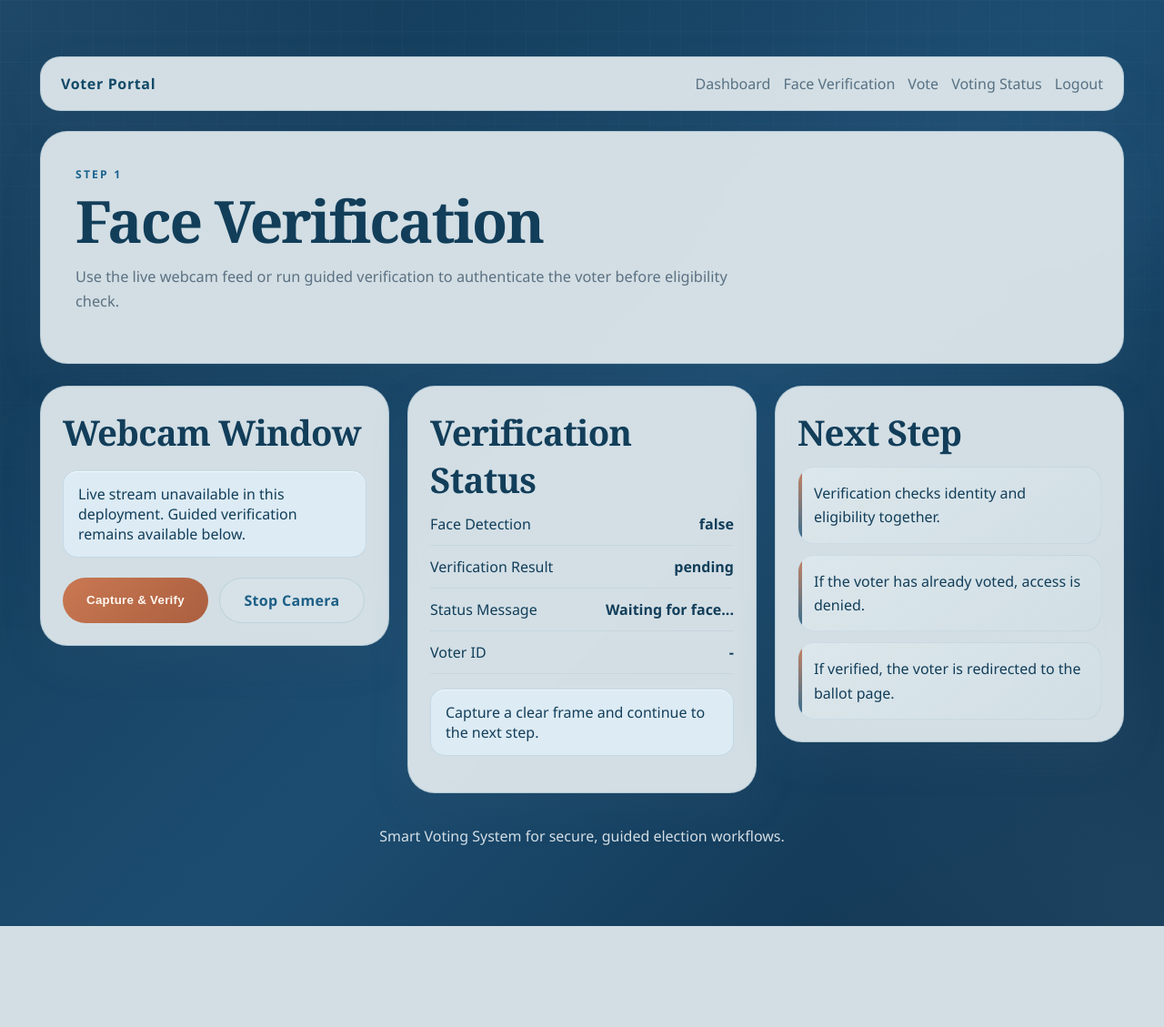
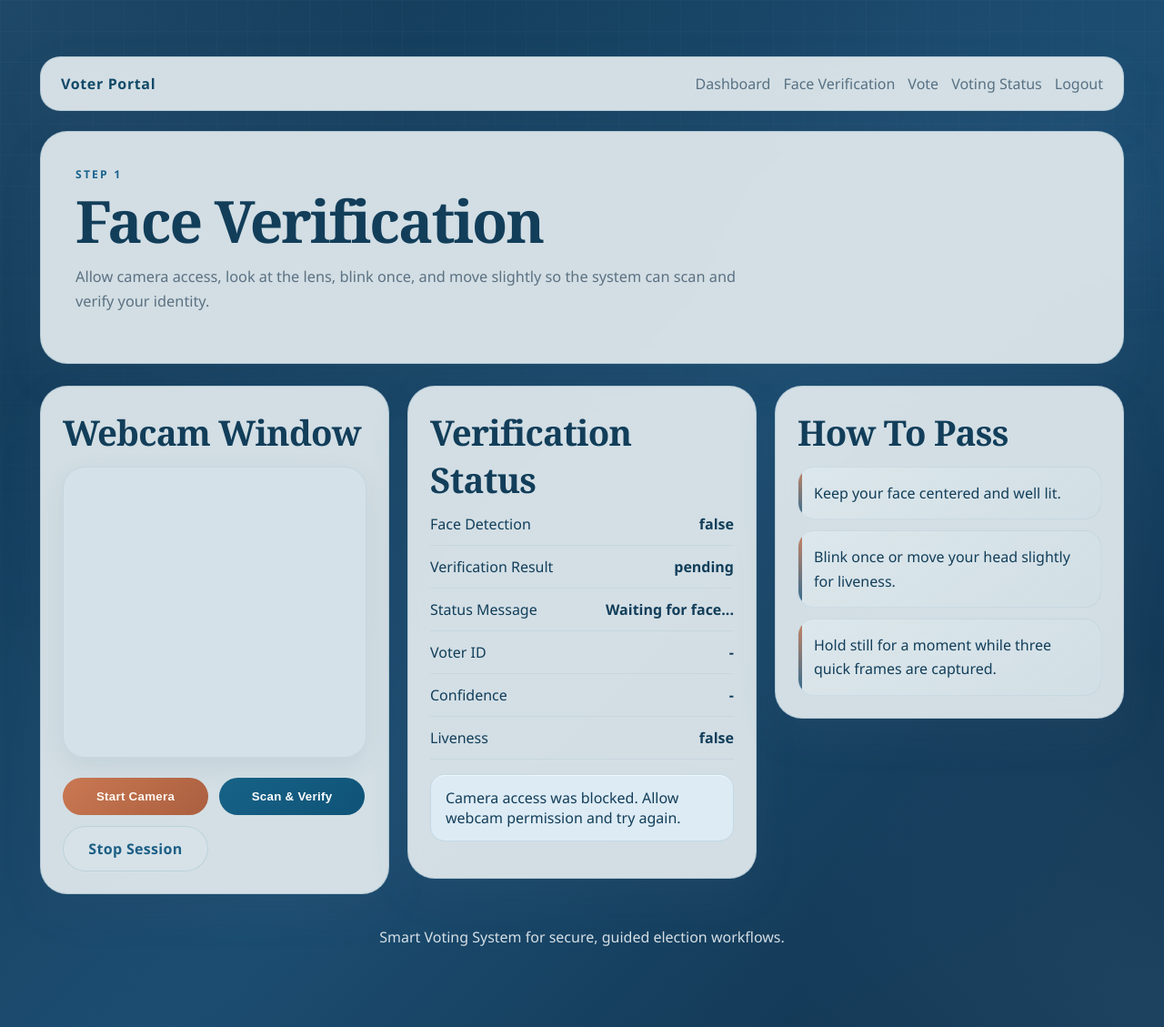
Before and after one commit to vineethprojects00756-wq/Online-Voting-System, a Flask app: page /face_verification in a window 1280 px wide. Shown: the whole page at 91% size. Before the commit the page ends 1018 px from the top, so only its background shows below. Run offline with Flask 3, Linux system fonts and the light colour scheme; the visitor is signed in with stand-in values (Sample User, id 1); data that the repository does not hold is empty.

Commit message:
Add browser camera face verification for Render

```diff
--- a/main.py
+++ b/main.py
@@ -1,6 +1,8 @@
 import hashlib
 import os
 import random
+import base64
+import binascii
 from datetime import UTC, datetime
 from uuid import uuid4
 
@@ -313,6 +315,154 @@ def evaluate_voter_authentication(identity, expected_aadhar, confidence, livenes
         "face_match": True,
         "voter": voter,
     }
+
+
+def decode_browser_image(data_url):
+    if not data_url or "," not in data_url or cv2 is None:
+        return None
+
+    _header, encoded = data_url.split(",", 1)
+    try:
+        image_bytes = base64.b64decode(encoded)
+    except (ValueError, binascii.Error):
+        return None
+
+    buffer = np.frombuffer(image_bytes, dtype=np.uint8)
+    image = cv2.imdecode(buffer, cv2.IMREAD_COLOR)
+    return image
+
+
+def verify_browser_frames(expected_aadhar, images):
+    global previous_face_box, last_auth_audit_signature
+
+    if not images:
+        update_authentication_state("No camera frames received. Please allow webcam access and try again.")
+        return {
+            "status": "retry",
+            "message": "No camera frames received.",
+        }, 400
+
+    if not is_opencv_available():
+        return {"status": "error", "message": OPENCV_ERROR}, 503
+
+    if not is_database_available():
+        return {"status": "error", "message": f"Database unavailable: {DATABASE_ERROR}"}, 503
+
+    if recognizer is None or not label_to_identity:
+        trained = train_recognizer()
+        if not trained or recognizer is None:
+            update_authentication_state("Face recognition model is unavailable.", decision="reject")
+            return {"status": "error", "message": "Face recognition model is unavailable."}, 503
+
+    detections = []
+    local_previous_face_box = previous_face_box
+
+    for data_url in images:
+        frame = decode_browser_image(data_url)
+        if frame is None:
+            continue
+
+        gray = cv2.cvtColor(frame, cv2.COLOR_BGR2GRAY)
+        faces = face_cascade.detectMultiScale(gray, 1.1, 4) if face_cascade is not None else []
+        if len(faces) == 0:
+            continue
+
+        x, y, w, h = max(faces, key=lambda face: face[2] * face[3])
+        face_roi = gray[y:y + h, x:x + w]
+        if face_roi.size == 0:
+            continue
+
+        face_resized = cv2.resize(face_roi, (200, 200))
+        face_resized = cv2.equalizeHist(face_resized)
+        eye_count = 0
+        if eye_cascade is not None:
+            eyes = eye_cascade.detectMultiScale(face_roi)
+            eye_count = len(eyes)
+
+        try:
+            label, confidence = recognizer.predict(face_resized)
+        except cv2.error:
+            continue
+
+        identity = label_to_identity.get(label, {})
+        liveness_result = evaluate_liveness((x, y, w, h), local_previous_face_box, eye_count)
+        local_previous_face_box = (x, y, w, h)
+        detections.append(
+            {
+                "identity": identity,
+                "confidence": round(float(confidence), 2),
+                "liveness": liveness_result,
+            }
+        )
+
+    previous_face_box = local_previous_face_box
+
+    if not detections:
+        update_authentication_state(
+            "No recognizable face detected. Center your face in the frame and try again.",
+            decision="retry",
+            liveness_message="No face detected.",
+        )
+        return {
+            "status": "retry",
+            "message": "No recognizable face detected. Try again with better lighting.",
+        }, 400
+
+    best_detection = min(detections, key=lambda item: item["confidence"])
+    combined_liveness = {
+        "is_live": any(item["liveness"]["is_live"] for item in detections),
+        "message": "; ".join(
+            list(dict.fromkeys(item["liveness"]["message"] for item in detections))
+        ),
+    }
+    auth_result = evaluate_voter_authentication(
+        best_detection["identity"],
+        expected_aadhar,
+        best_detection["confidence"],
+        combined_liveness,
+    )
+    voter = auth_result.get("voter")
+    update_authentication_state(
+        auth_result["status"],
+        decision=auth_result["decision"],
+        face_match=auth_result["face_match"],
+        voter=voter,
+        confidence=best_detection["confidence"],
+        liveness_passed=combined_liveness["is_live"],
+        liveness_message=combined_liveness["message"],
+    )
+
+    matched_aadhar = best_detection["identity"].get("aadhar")
+    audit_signature = (auth_result["decision"], auth_result["status"], matched_aadhar)
+    if (
+        log_audit_event is not None
+        and auth_result["decision"] != "pending"
+        and audit_signature != last_auth_audit_signature
+    ):
+        log_audit_event("authentication_decision", auth_result["status"], matched_aadhar)
+        last_auth_audit_signature = audit_signature
+
+    if auth_result["decision"] == "allow":
+        return {
+            "status": "verified",
+            "message": "Face verified successfully.",
+            "redirect": url_for('vote'),
+            "voter_id": voter["voter_id"] if voter else None,
+        }, 200
+
+    if auth_result["decision"] == "retry":
+        return {
+            "status": "retry",
+            "message": auth_result["status"],
+        }, 400
+
+    redirect_target = url_for('vote_denied') if auth_result["face_match"] else None
+    return {
+        "status": "denied",
+        "message": auth_result["status"],
+        "redirect": redirect_target,
+        "voter_id": voter["voter_id"] if voter else None,
+    }, 403
 
 
 def train_recognizer():
@@ -795,6 +945,12 @@ def verify_face():
     if voter is None:
         return jsonify({"status": "not_found", "message": "Voter record unavailable."}), 404
 
+    payload = request.get_json(silent=True) or {}
+    browser_images = payload.get("images") if isinstance(payload, dict) else None
+    if browser_images:
+        response_body, status_code = verify_browser_frames(voter["aadhaar"], browser_images)
+        return jsonify(response_body), status_code
+
     status_result = check_voting_status(voter["voter_id"]) if check_voting_status is not None else None
     if not status_result:
         return jsonify({"status": "error", "message": "Eligibility check unavailable."}), 503
--- a/templates/voter/face_verification.html
+++ b/templates/voter/face_verification.html
@@ -4,23 +4,21 @@
 <section class="hero-panel">
     <p class="eyebrow">Step 1</p>
     <h1>Face Verification</h1>
-    <p class="hero-copy">Use the live webcam feed or run guided verification to authenticate the voter before eligibility check.</p>
+    <p class="hero-copy">Allow camera access, look at the lens, blink once, and move slightly so the system can scan and verify your identity.</p>
 </section>
 
 <section class="dashboard-grid dashboard-grid-balanced">
     <article class="panel-card">
         <h2>Webcam Window</h2>
-        {% if camera_error %}
-        <p class="notice">{{ camera_error }}</p>
+        {% if opencv_error %}
+        <p class="notice notice-danger">{{ opencv_error }}</p>
         {% endif %}
-        {% if server_camera_enabled %}
-        <img src="{{ url_for('video_feed') }}" alt="Face Recognition Stream" class="camera-feed">
-        {% else %}
-        <div class="notice">Live stream unavailable in this deployment. Guided verification remains available below.</div>
-        {% endif %}
+        <video id="cameraPreview" class="camera-feed" autoplay playsinline muted></video>
+        <canvas id="captureCanvas" hidden></canvas>
         <div class="hero-actions">
-            <button type="button" class="btn btn-primary" id="captureBtn">Capture & Verify</button>
-            <a href="{{ url_for('stop_stream') }}" class="btn btn-ghost">Stop Camera</a>
+            <button type="button" class="btn btn-primary" id="startCameraBtn">Start Camera</button>
+            <button type="button" class="btn btn-secondary" id="captureBtn">Scan & Verify</button>
+            <a href="{{ url_for('stop_stream') }}" class="btn btn-ghost">Stop Session</a>
         </div>
     </article>
     <article class="panel-card">
@@ -30,20 +28,61 @@
             <div><span>Verification Result</span><strong id="authDecision">pending</strong></div>
             <div><span>Status Message</span><strong id="authStatus">Waiting for face...</strong></div>
             <div><span>Voter ID</span><strong id="authVoterId">-</strong></div>
+            <div><span>Confidence</span><strong id="authConfidence">-</strong></div>
+            <div><span>Liveness</span><strong id="authLiveness">false</strong></div>
         </div>
-        <p class="notice" id="verifyMessage">Capture a clear frame and continue to the next step.</p>
+        <p class="notice" id="verifyMessage">Start the camera, then blink or move slightly before you scan.</p>
     </article>
     <article class="panel-card">
-        <h2>Next Step</h2>
+        <h2>How To Pass</h2>
         <div class="mini-step-list">
-            <div>Verification checks identity and eligibility together.</div>
-            <div>If the voter has already voted, access is denied.</div>
-            <div>If verified, the voter is redirected to the ballot page.</div>
+            <div>Keep your face centered and well lit.</div>
+            <div>Blink once or move your head slightly for liveness.</div>
+            <div>Hold still for a moment while three quick frames are captured.</div>
         </div>
     </article>
 </section>
 
 <script>
+    const video = document.getElementById('cameraPreview');
+    const canvas = document.getElementById('captureCanvas');
+    const captureBtn = document.getElementById('captureBtn');
+    const startCameraBtn = document.getElementById('startCameraBtn');
+    const verifyMessage = document.getElementById('verifyMessage');
+    let stream = null;
+
+    async function startCamera() {
+        if (stream) {
+            return true;
+        }
+
+        if (!navigator.mediaDevices || !navigator.mediaDevices.getUserMedia) {
+            verifyMessage.innerText = 'This browser does not support webcam access.';
+            return false;
+        }
+
+        try {
+            stream = await navigator.mediaDevices.getUserMedia({
+                video: { facingMode: 'user', width: { ideal: 640 }, height: { ideal: 480 } },
+                audio: false
+            });
+            video.srcObject = stream;
+            verifyMessage.innerText = 'Camera ready. Blink once and click Scan & Verify.';
+            return true;
+        } catch (error) {
+            verifyMessage.innerText = 'Camera access was blocked. Allow webcam permission and try again.';
+            return false;
+        }
+    }
+
+    function stopCamera() {
+        if (!stream) {
+            return;
+        }
+        stream.getTracks().forEach(track => track.stop());
+        stream = null;
+    }
+
     function updateStatus() {
         fetch('{{ url_for("status") }}')
             .then(response => response.json())
@@ -52,25 +91,62 @@
                 document.getElementById("authDecision").innerText = data.decision;
                 document.getElementById("authFaceMatch").innerText = String(data.face_match);
                 document.getElementById("authVoterId").innerText = data.voter_id || "-";
+                document.getElementById("authConfidence").innerText = data.confidence === null ? "-" : String(data.confidence);
+                document.getElementById("authLiveness").innerText = String(data.liveness_passed);
             });
     }
 
-    function sendToServer() {
-        fetch('{{ url_for("verify_face") }}', {
+    function wait(ms) {
+        return new Promise(resolve => setTimeout(resolve, ms));
+    }
+
+    async function captureFrames() {
+        const frames = [];
+        canvas.width = video.videoWidth || 640;
+        canvas.height = video.videoHeight || 480;
+        const context = canvas.getContext('2d');
+
+        for (let index = 0; index < 3; index += 1) {
+            context.drawImage(video, 0, 0, canvas.width, canvas.height);
+            frames.push(canvas.toDataURL('image/jpeg', 0.9));
+            await wait(350);
+        }
+
+        return frames;
+    }
+
+    async function sendToServer() {
+        captureBtn.disabled = true;
+        verifyMessage.innerText = 'Capturing frames and verifying identity...';
+
+        const ready = await startCamera();
+        if (!ready) {
+            captureBtn.disabled = false;
+            return;
+        }
+
+        const frames = await captureFrames();
+        const response = await fetch('{{ url_for("verify_face") }}', {
             method: 'POST',
             headers: { 'Content-Type': 'application/json' },
-            body: JSON.stringify({ action: 'capture' })
-        })
-            .then(response => response.json())
-            .then(data => {
-                document.getElementById('verifyMessage').innerText = data.message || 'Verification processed.';
-                if (data.redirect) {
-                    window.location.href = data.redirect;
-                }
-            });
+            body: JSON.stringify({ images: frames })
+        });
+        const data = await response.json();
+        verifyMessage.innerText = data.message || 'Verification processed.';
+        updateStatus();
+
+        if (data.redirect) {
+            window.location.href = data.redirect;
+            return;
+        }
+
+        captureBtn.disabled = false;
     }
 
-    document.getElementById('captureBtn').addEventListener('click', sendToServer);
+    startCameraBtn.addEventListener('click', startCamera);
+    captureBtn.addEventListener('click', sendToServer);
+    window.addEventListener('beforeunload', stopCamera);
+    startCamera();
     updateStatus();
     setInterval(updateStatus, 800);
 </script>
--- a/test_app_flow.py
+++ b/test_app_flow.py
@@ -302,7 +302,7 @@ class AppFlowTestCase(unittest.TestCase):
         response = self.client.get("/face_verification")
         self.assertEqual(response.status_code, 200)
         self.assertIn("Face Verification", response.get_data(as_text=True))
-        self.assertIn("Capture & Verify", response.get_data(as_text=True))
+        self.assertIn("Scan & Verify", response.get_data(as_text=True))
         self.assertIn("Verification Status", response.get_data(as_text=True))
 
     def test_vote_page_renders_candidates_when_access_is_allowed(self):
```
